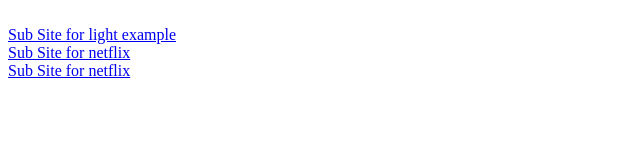
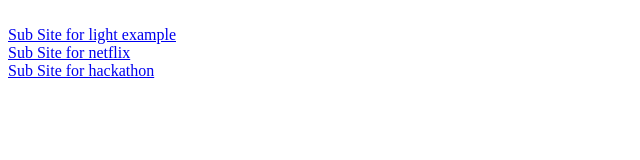
Before and after one commit to tmittal24/tmittal24.github.io, a plain HTML site: page index.html in a window 1280 px wide. Shown: the full height of the page, 0-640 px from the left. Drawn offline with Linux system fonts and the light colour scheme.

Commit message:
second commit

```diff
--- a/index.html
+++ b/index.html
@@ -12,6 +12,6 @@
 		</br>
 		<a href="netflix/index.html">Sub Site for netflix</a>
     </br>
-    <a href="hackathon/index.html">Sub Site for netflix</a>
+    <a href="hackathon/index.html">Sub Site for hackathon</a>
     </body>
 </html>
```
